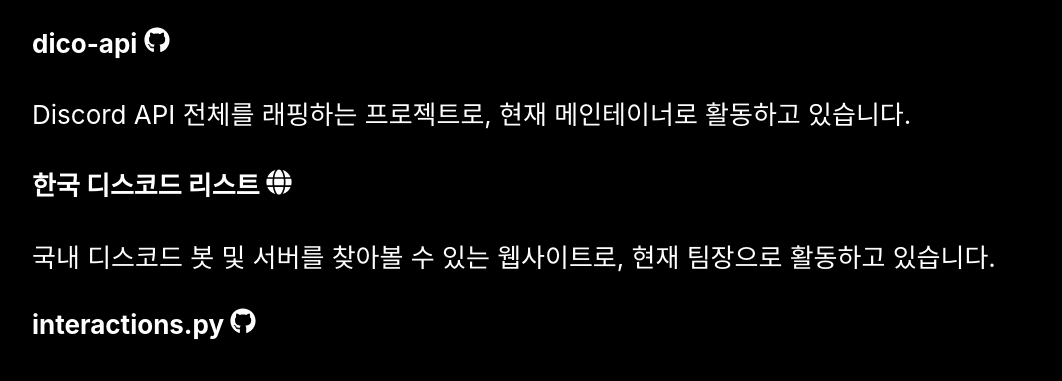
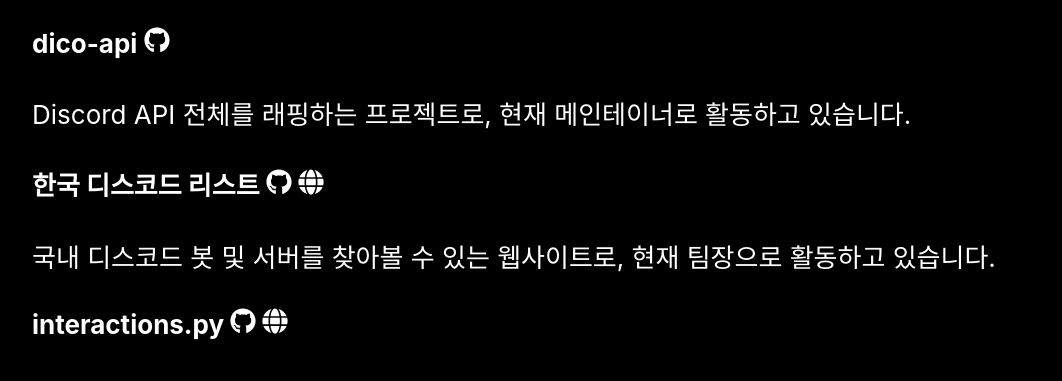
Before and after one commit to eunwoo1104/portfolio, a React (Create React App) app: page / in a window 1280 px wide. Shown: the part 1986-2367 px from the top of the page, without its empty margins (96-1158 px from the left). Built offline with nearby package versions, Linux system fonts and the light colour scheme.

Commit message:
refactor: allow projects to get multiple URLs

```diff
--- a/src/components/Projects.tsx
+++ b/src/components/Projects.tsx
@@ -10,7 +10,7 @@
           name={projectItem.name}
           url={projectItem.url}
           description={projectItem.description}
-          key={projectItem.url.value}
+          key={projectItem.name}
         />
       ))}
     </div>
@@ -22,14 +22,17 @@
     <div className="ProjectItem">
       <h4>
         {projectData.name}
+        {projectData.url.map((projectUrl) => (
           <a
-          href={projectData.url.value}
+            href={projectUrl.value}
             target="_blank"
             rel="noopener noreferrer"
+            key={projectUrl.value}
           >
             {"  "}
-          {icons[projectData.url.id]}
+            {icons[projectUrl.id]}
           </a>
+        ))}
       </h4>
 
       <p>{projectData.description}</p>
--- a/src/constants.tsx
+++ b/src/constants.tsx
@@ -82,34 +82,48 @@
 export type project = {
   // [index: string]: string;
   name: string;
-  url: projectURL;
+  url: Array<projectURL>;
   description: string;
 };
 export const projects: Array<project> = [
   {
     name: "dico-api",
-    url: {
+    url: [
+      {
         id: "github",
-      value: "https://github.com/dico-api/dico",
+        value: "https://github.com/dico-api",
       },
+    ],
     description:
       "Discord API 전체를 래핑하는 프로젝트로, 현재 메인테이너로 활동하고 있습니다.",
   },
   {
     name: "한국 디스코드 리스트",
-    url: {
+    url: [
+      {
+        id: "github",
+        value: "https://github.com/koreanbots",
+      },
+      {
         id: "globe",
         value: "https://koreanbots.dev",
       },
+    ],
     description:
       "국내 디스코드 봇 및 서버를 찾아볼 수 있는 웹사이트로, 현재 팀장으로 활동하고 있습니다.",
   },
   {
     name: "interactions.py",
-    url: {
+    url: [
+      {
         id: "github",
         value: "https://github.com/interactions-py/library",
       },
+      {
+        id: "globe",
+        value: "https://interactions.i0.gg/",
+      },
+    ],
     description:
       "Discord의 Interaction을 쉽게 다룰 수 있도록 만들어주는 Python 라이브러리로, 1대 메인테이너였지만 지금은 여기서는 활동하지 않고 있습니다.",
   },
```
Lines whose indentation alone changed are shown as unchanged.
